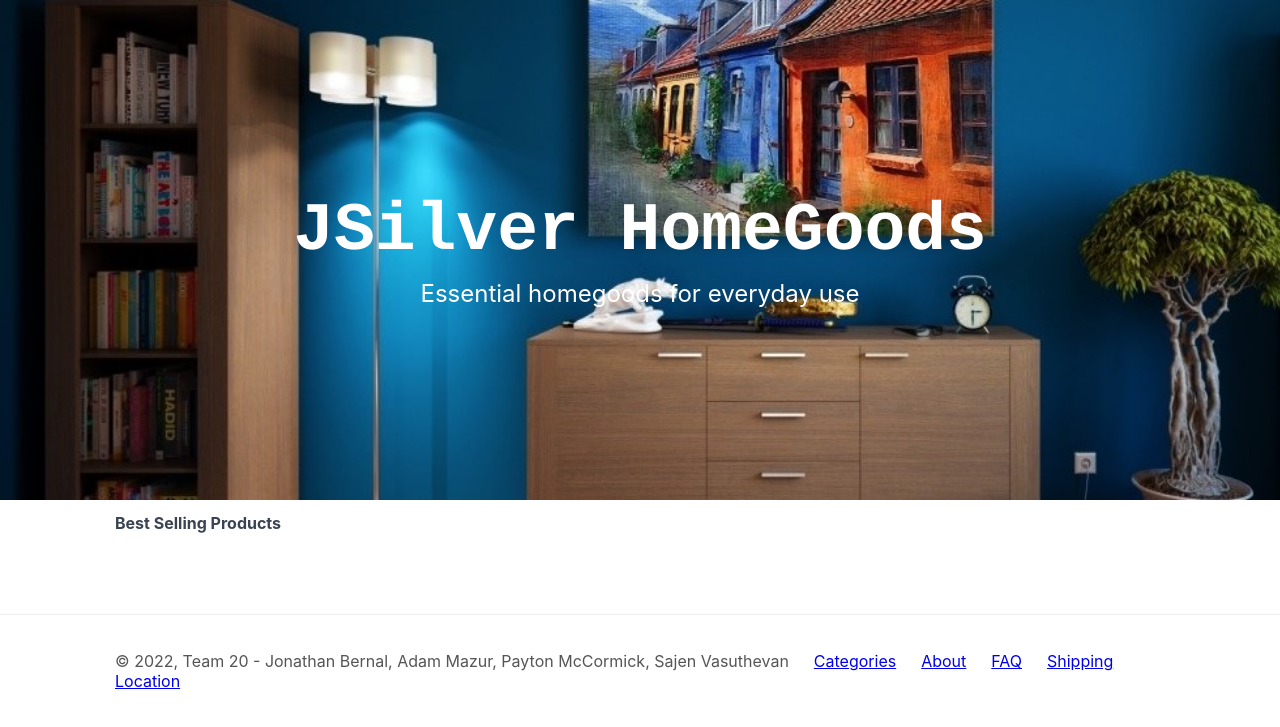
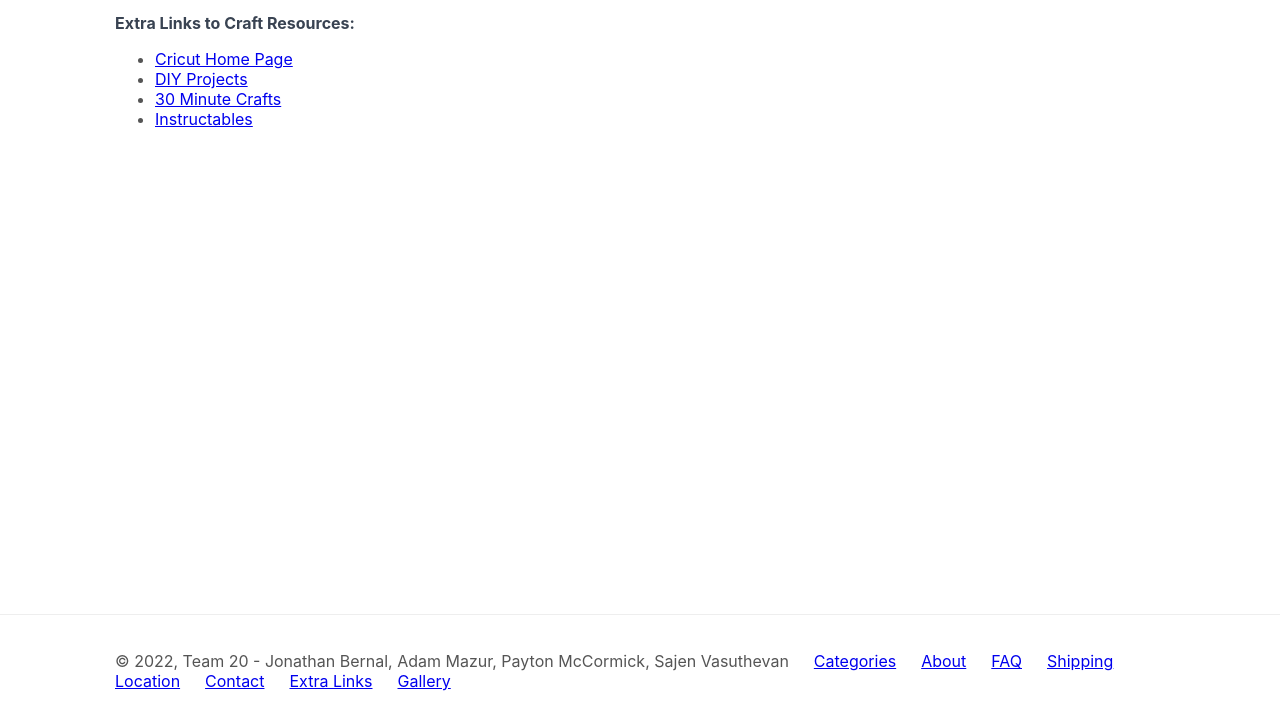
Before and after one commit to jbernal77/jsilverhomegoods, a PHP site: page /index.php?page=extralinks in a window 1280 px wide. Shown: the part 73-800 px from the top of the page. Run offline with PHP 8.4, Linux system fonts and the light colour scheme; data that the repository does not hold is empty.

Commit message:
static pages finished

```diff
--- /dev/null
+++ b/extralinks.php
@@ -0,0 +1,36 @@
+<!-- ******************************************
+*  Author : Payton McCormick, Jonathan Bernal, Adam Mazur, Sajen Vasuthevan
+*  Created On : Wed Aug 10 2022
+*  File : extralinks.php
+******************************************* -->
+
+<?= template_header('Extra Links') ?>
+<meta name="description" content="JSilverHomegoods Extra Craft Links">
+<meta name="keywords" content="JSilverHomegoods Crafts Crafting Tutorials">
+
+<?= template_navbar('Extra Links') ?>
+
+<div class="content-wrapper">
+    <h2>Extra Links to Craft Resources:</h2>
+        <ul>
+            <li>
+                <a href="https://cricut.com/">Cricut Home Page</a>
+            </li>
+
+            <li>
+                <a href="https://diyprojects.com/">DIY Projects</a>
+            </li>
+
+            <li>
+                <a href="https://30minutecrafts.com/">30 Minute Crafts</a>
+            </li>
+
+            <li>
+                <a href="https://www.instructables.com/">Instructables</a>
+            </li>
+
+        </ul>
+
+</div>
+
+<?=template_footer('Extra Links')?>
--- a/function.php
+++ b/function.php
@@ -85,7 +85,11 @@ echo <<<EOT
             <a href="index.php?page=about">About</a>  &emsp;
             <a href="index.php?page=faq">FAQ</a>  &emsp;
             <a href="index.php?page=shipping">Shipping</a> &emsp;
-            <a href="index.php?page=map">Location</a> </p>
+            <a href="index.php?page=map">Location</a> &emsp;
+            <a href="index.php?page=contactinfo">Contact</a> &emsp;
+            <a href="index.php?page=extralinks">Extra Links</a> &emsp;
+            <a href="index.php?page=gallery">Gallery</a>
+            </p>
             </div>
         </footer>
     </body>
```
Also changed, not shown: about.php (+2 -6 lines), contactinfo.php (added, +22 -0 lines), gallery.php (added, +47 -0 lines).
